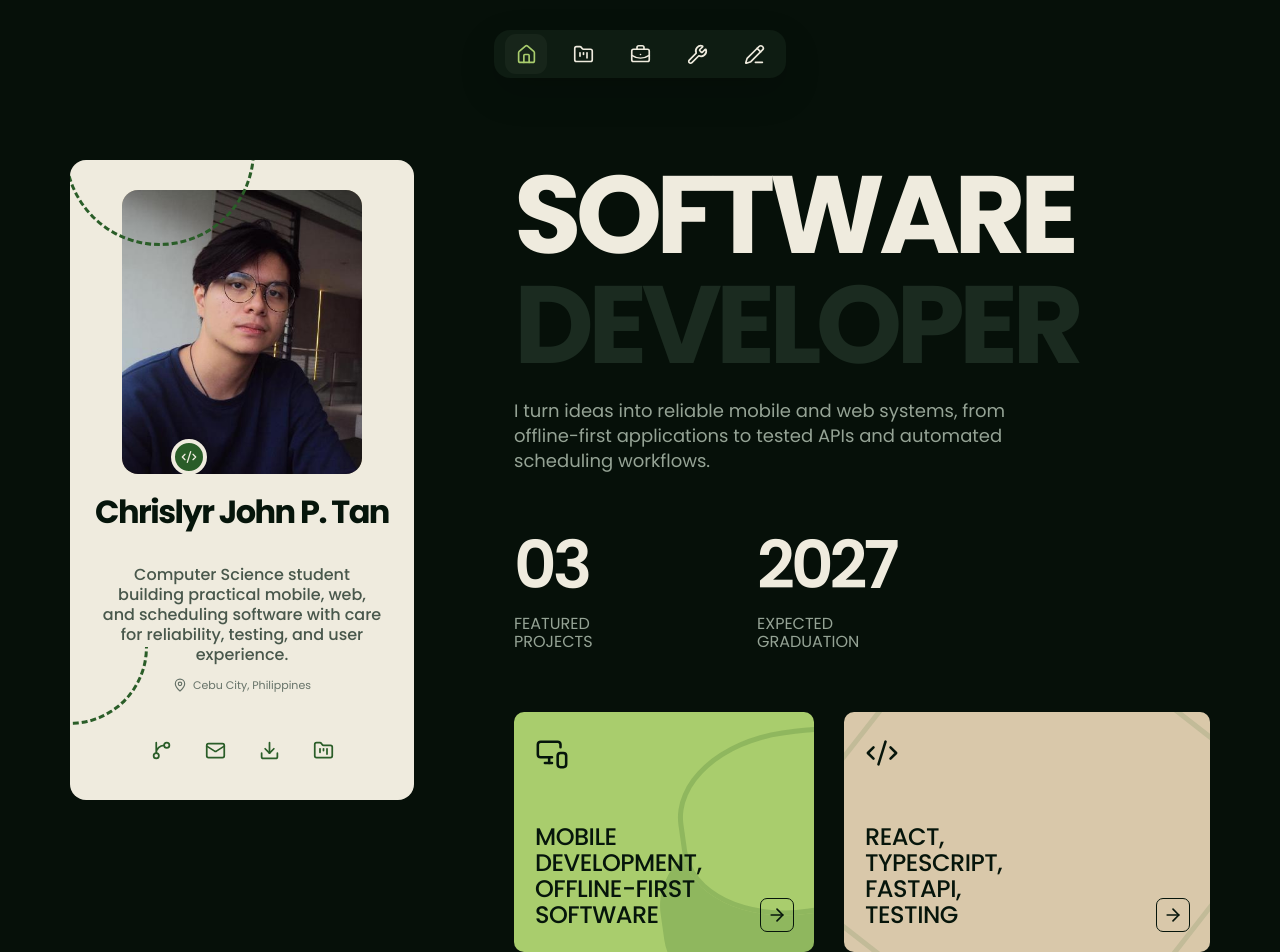
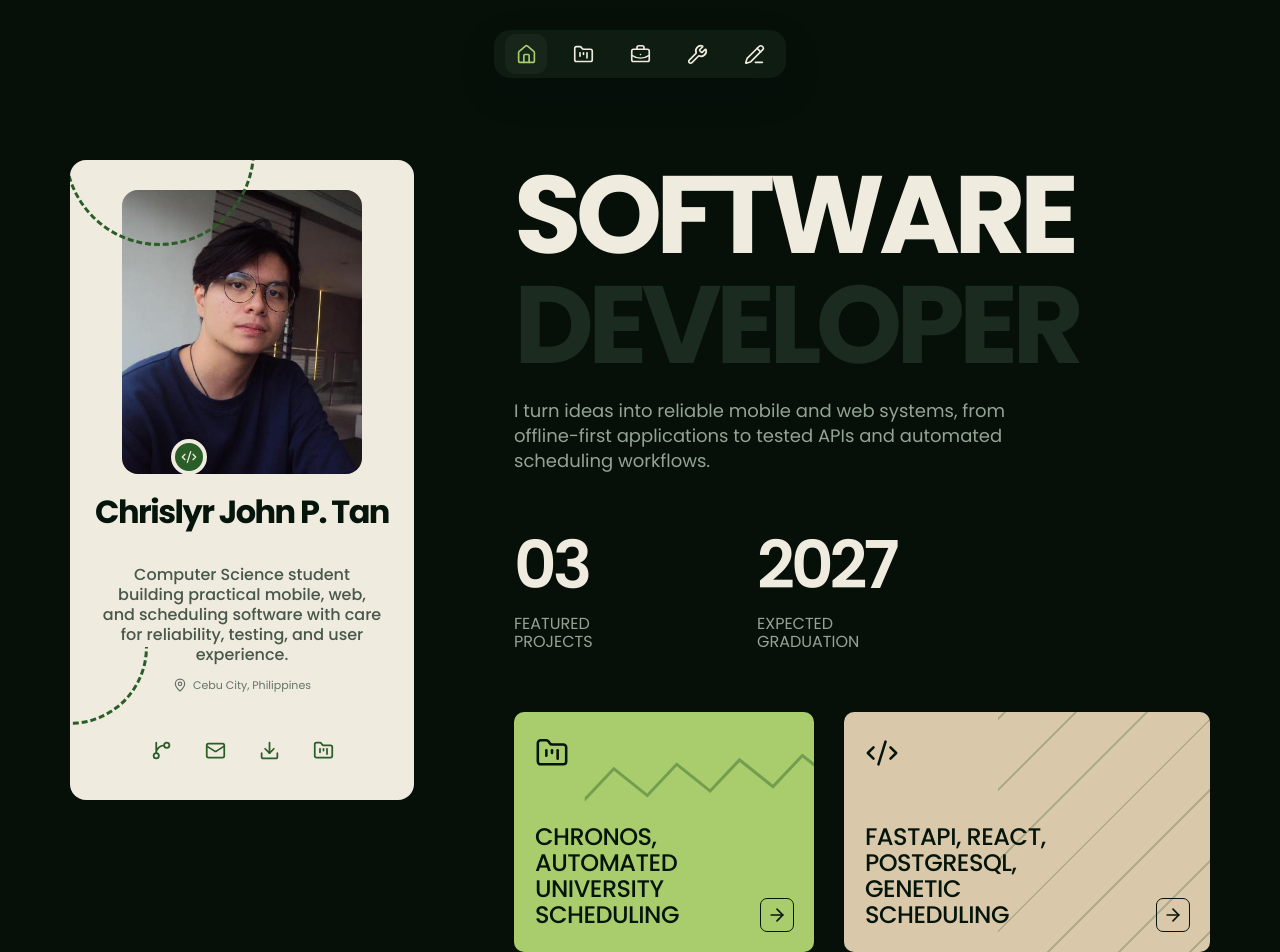
Before and after one commit to choonhows/choonhows.github.io, a React (Vite) app: page / in a window 1280 px wide. Shown: the top 952 px of the page. Built offline with nearby package versions, Linux system fonts and the light colour scheme.

Commit message:
feat: refresh homepage project cards

```diff
--- a/src/App.tsx
+++ b/src/App.tsx
@@ -268,13 +268,13 @@ function App() {
 
             <div className="hero-cards reveal">
               <a className="hero-card hero-card-lichen" href="#projects">
-                <MonitorSmartphone size={34} strokeWidth={1.8} />
-                <h3>MOBILE DEVELOPMENT, OFFLINE-FIRST SOFTWARE</h3>
+                <FolderKanban size={34} strokeWidth={1.8} />
+                <h3>CHRONOS, AUTOMATED UNIVERSITY SCHEDULING</h3>
                 <span><ArrowRight size={20} /></span>
               </a>
-              <a className="hero-card hero-card-sand" href="#tools">
+              <a className="hero-card hero-card-sand" href="#projects">
                 <Code2 size={34} strokeWidth={1.8} />
-                <h3>REACT, TYPESCRIPT, FASTAPI, TESTING</h3>
+                <h3>FASTAPI, REACT, POSTGRESQL, GENETIC SCHEDULING</h3>
                 <span><ArrowRight size={20} /></span>
               </a>
             </div>
--- a/src/styles.css
+++ b/src/styles.css
@@ -221,11 +221,24 @@ img { display: block; max-width: 100%; }
 .hero-card h3 { position: relative; z-index: 2; max-width: 12ch; margin: auto 0 0; font-size: 24px; font-weight: 500; line-height: 1.08; letter-spacing: -.5px; }
 .hero-card > span { position: absolute; z-index: 3; right: 20px; bottom: 20px; width: 34px; height: 34px; display: grid; place-items: center; border: 1px solid currentColor; border-radius: 7px; transition: transform .35s var(--ease); }
 .hero-card:hover > span { transform: translateX(4px); }
-.hero-card::before { content: ''; position: absolute; inset: 0; opacity: .28; pointer-events: none; }
+.hero-card::before { content: ''; position: absolute; pointer-events: none; }
 .hero-card-lichen { color: var(--forest-ink); background: var(--lichen); }
-.hero-card-lichen::before { width: 260px; height: 175px; top: 15px; left: 165px; border: 5px solid oklch(54% .11 137); border-radius: 45% 55% 50% 45%; transform: rotate(-8deg); box-shadow: -28px 85px 0 -3px transparent, -28px 85px 0 2px oklch(54% .11 137); }
+.hero-card-lichen::before {
+  top: 48px;
+  right: -22px;
+  width: 252px;
+  height: 58px;
+  opacity: .42;
+  background: oklch(43% .1 143);
+  clip-path: polygon(0 50%, 12.5% 0, 25% 50%, 37.5% 0, 50% 50%, 62.5% 0, 75% 50%, 87.5% 0, 100% 50%, 100% 57%, 87.5% 7%, 75% 57%, 62.5% 7%, 50% 57%, 37.5% 7%, 25% 57%, 12.5% 7%, 0 57%);
+  transform: rotate(-4deg);
+}
 .hero-card-sand { color: var(--forest-ink); background: var(--sand); }
-.hero-card-sand::before { inset: -70px -10px; border: 5px solid oklch(66% .07 125); transform: rotate(38deg); box-shadow: 90px -25px 0 -5px var(--sand), 90px -25px 0 0 oklch(66% .07 125), 180px -50px 0 -5px var(--sand), 180px -50px 0 0 oklch(66% .07 125); }
+.hero-card-sand::before {
+  inset: -28px -18px -28px 42%;
+  opacity: .4;
+  background: repeating-linear-gradient(135deg, transparent 0 24px, oklch(58% .06 125) 24px 26px, transparent 26px 50px);
+}
 
 /* Shared section pacing */
 .projects-section { min-height: 845px; margin-top: -20px; }
```
Also changed, not shown: public/favicon.svg.
